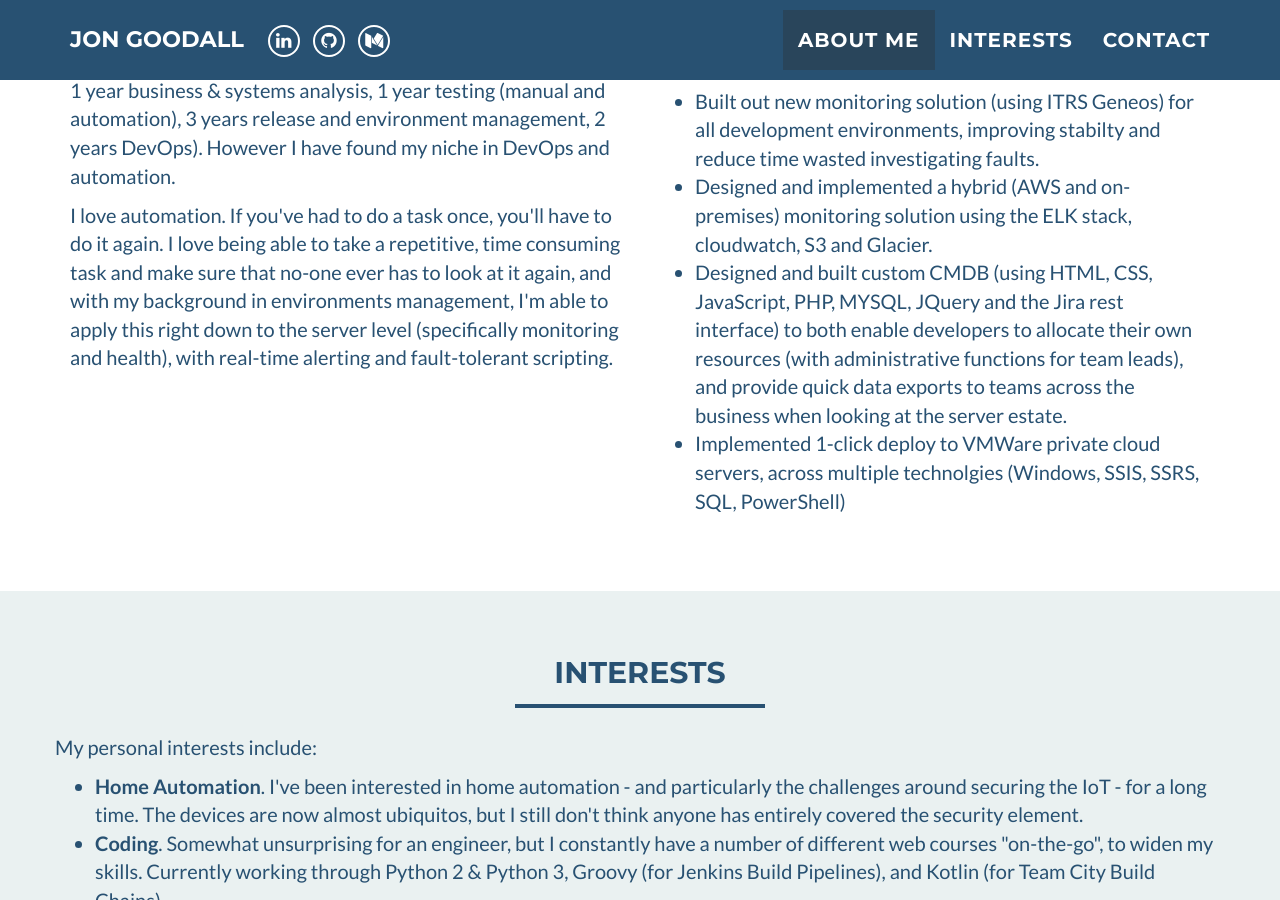
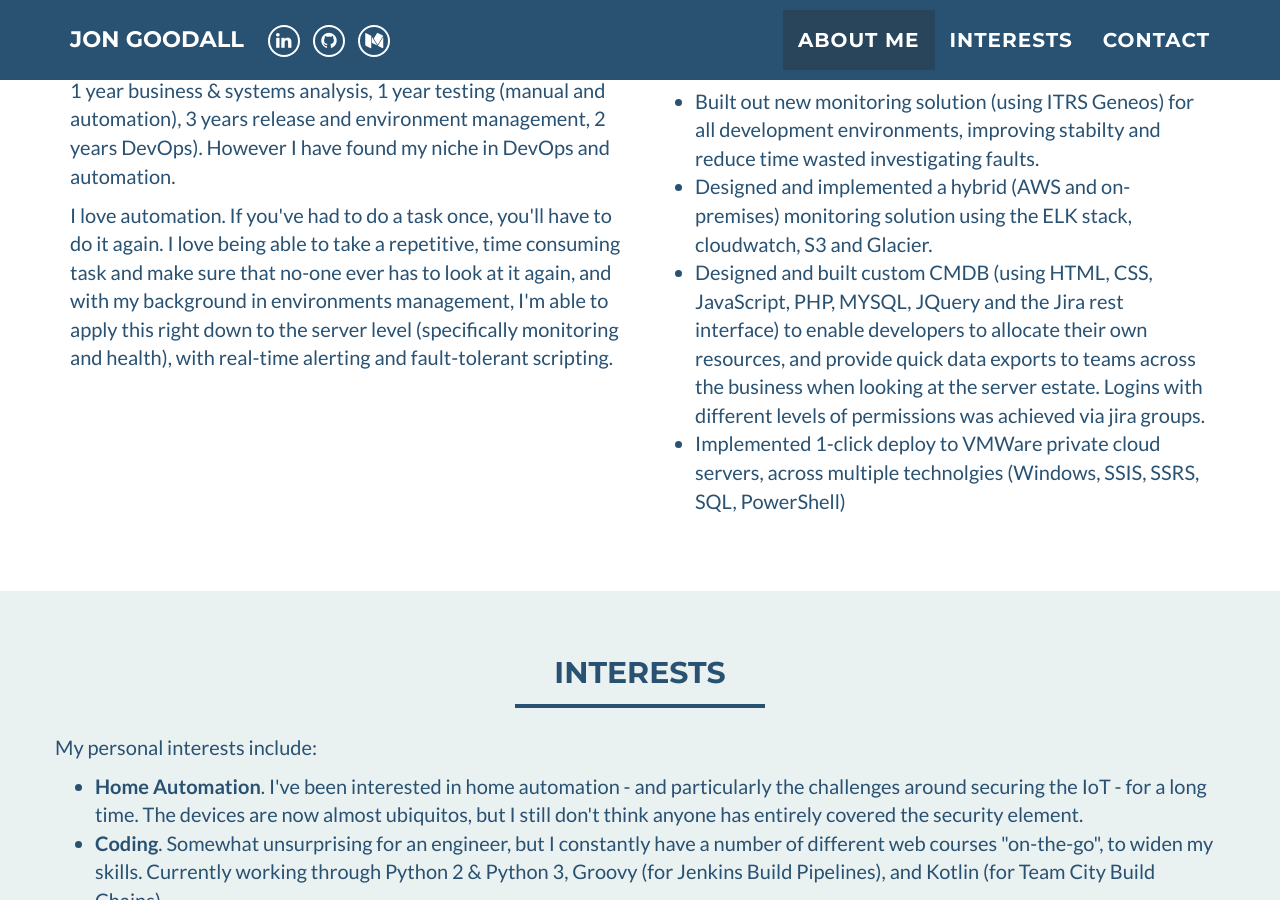
Before and after one commit to jdgoodall1/jdgoodall1.github.io, a Jekyll site: the page built from index.html, in a window 1280 px wide and 900 px high, scrolled down 641 px. Built offline with Jekyll 4.4.1, drawn with Linux system fonts in a browser that asks for light colours.

Commit message:
Update about_me.html

```diff
--- a/_includes/about_me.html
+++ b/_includes/about_me.html
@@ -26,8 +26,8 @@
                         Designed and implemented a hybrid (AWS and on-premises) monitoring solution using the ELK stack, cloudwatch, S3 and Glacier.
                     </li>
                     <li>
-                        Designed and built custom CMDB (using HTML, CSS, JavaScript, PHP, MYSQL, JQuery and the Jira rest interface) to both enable developers to allocate their own resources (with administrative functions for team leads), and provide quick data exports to teams across the business when
-                        looking at the server estate.
+                        Designed and built custom CMDB (using HTML, CSS, JavaScript, PHP, MYSQL, JQuery and the Jira rest interface) to enable developers to allocate their own resources, and provide quick data exports to teams across the business when
+                        looking at the server estate. Logins with different levels of permissions was achieved via jira groups.
                     </li>
                     <li>
                         Implemented 1-click deploy to VMWare private cloud servers, across multiple technolgies (Windows, SSIS, SSRS, SQL, PowerShell)
```
